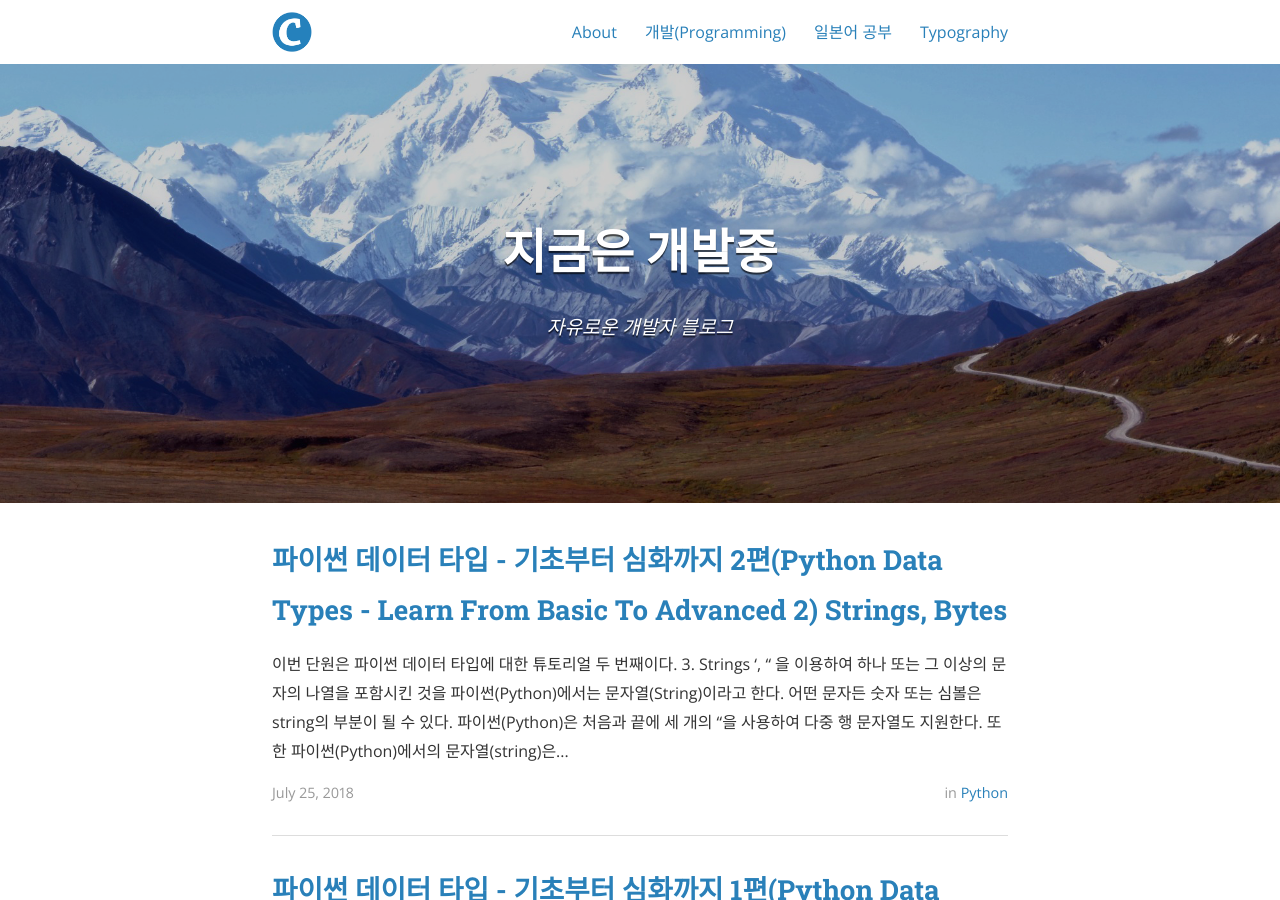
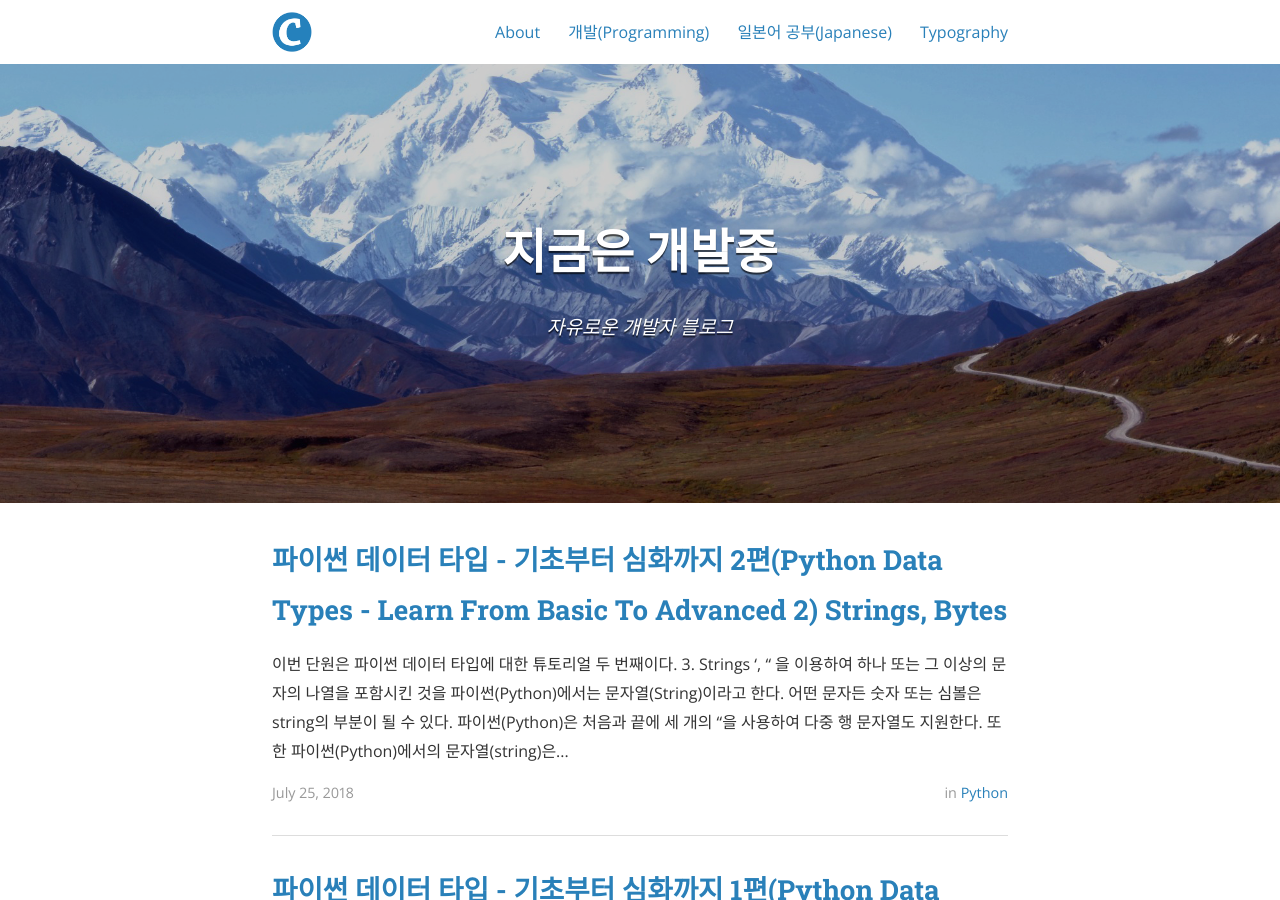
Before and after one commit to myksb1223/myksb1223.github.io, a Jekyll site: the page built from index.html, in a window 1280 px wide and 900 px high. Built offline with Jekyll 4.4.1, drawn with Linux system fonts in a browser that asks for light colours; nearby versions of some CDN libraries; Markdown is read by kramdown in place of the engine named in the settings; the list of posts is cut into pages by our own code; some of the changed text lies outside the part shown.

Commit message:
Change html

```diff
--- a/develops.html
+++ b/develops.html
@@ -6,6 +6,7 @@
 
 {% for category in site.categories %}
   {% capture cat %}{{ category | first }}{% endcapture %}
+  {% if cat == 'develop_diary' || cat == 'python' %}
   {% if cat == 'develop_diary' %}
   <h2 id="{{cat}}">개발 일지(Develop Diary)</h2>
   {% elsif cat == 'python' %}
@@ -29,5 +30,6 @@
   {% endfor %}
   </ul>
   {% if forloop.last == false %}<hr>{% endif %}
+  {% endif %}
 {% endfor %}
 <br>
--- a/japanese.html
+++ b/japanese.html
@@ -1,12 +1,14 @@
 ---
 layout: page
-title: "일본어 공부"
+title: "일본어 공부(Japanese)"
 permalink: /japaneses/
 ---
 
 {% for category in site.categories %}
   {% capture cat %}{{ category | first }}{% endcapture %}
+  {% if cat == 'japanese' %}
   <h2 id="{{cat}}">{{ cat | capitalize }}</h2>
+  {% endif %}
   {% for desc in site.descriptions %}
     {% if desc.cat == cat %}
       <p class="desc"><em>{{ desc.desc }}</em></p>
@@ -23,5 +25,6 @@
   {% endfor %}
   </ul>
   {% if forloop.last == false %}<hr>{% endif %}
+  {% endif %}
 {% endfor %}
 <br>
```
